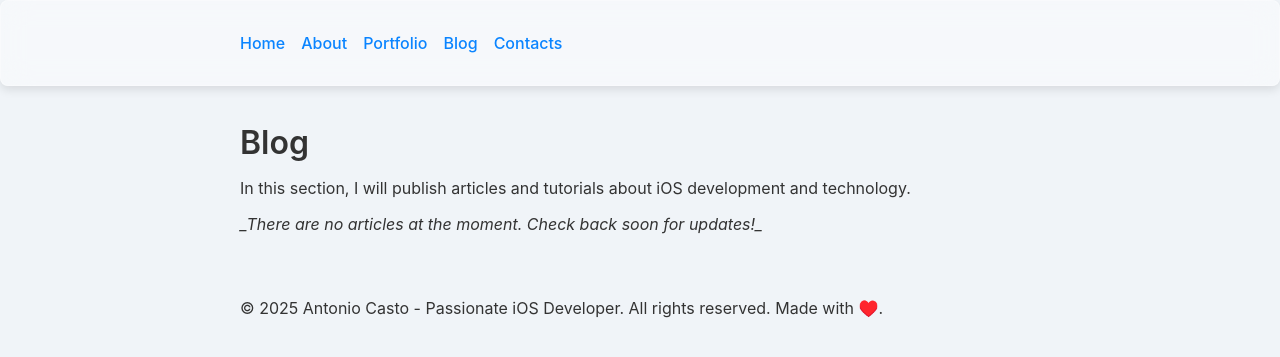
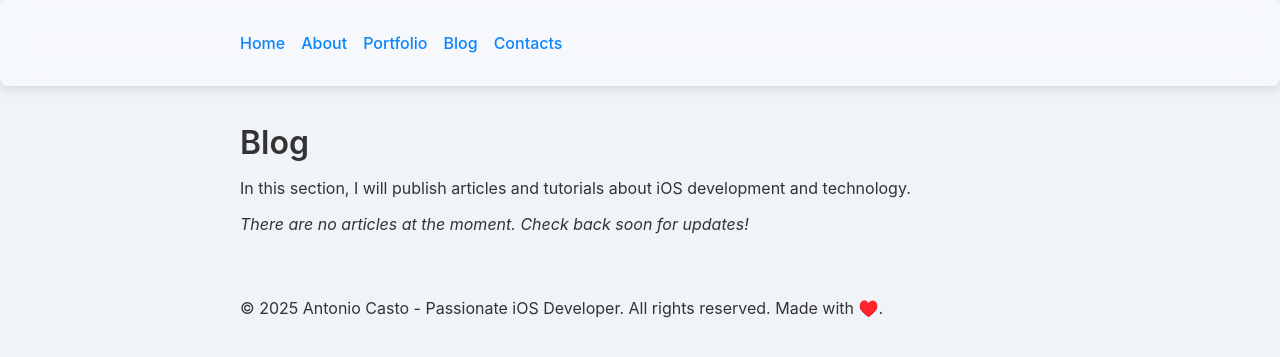
Before and after one commit to antoniocasto/acasto.dev, a Jekyll site: the page built from blog.markdown, in a window 1280 px wide. Shown: the top 357 px of the page. Built offline with Jekyll 4.4.1, drawn with Linux system fonts in a browser that asks for light colours.

```diff
--- a/blog.markdown
+++ b/blog.markdown
@@ -6,7 +6,7 @@ title: Blog
 In this section, I will publish articles and tutorials about iOS development and technology.
 
 {% if site.posts.size == 0 %}
-*_There are no articles at the moment. Check back soon for updates!_*
+_There are no articles at the moment. Check back soon for updates!_
 {% endif %}
 
 {% for post in site.posts %}
```
